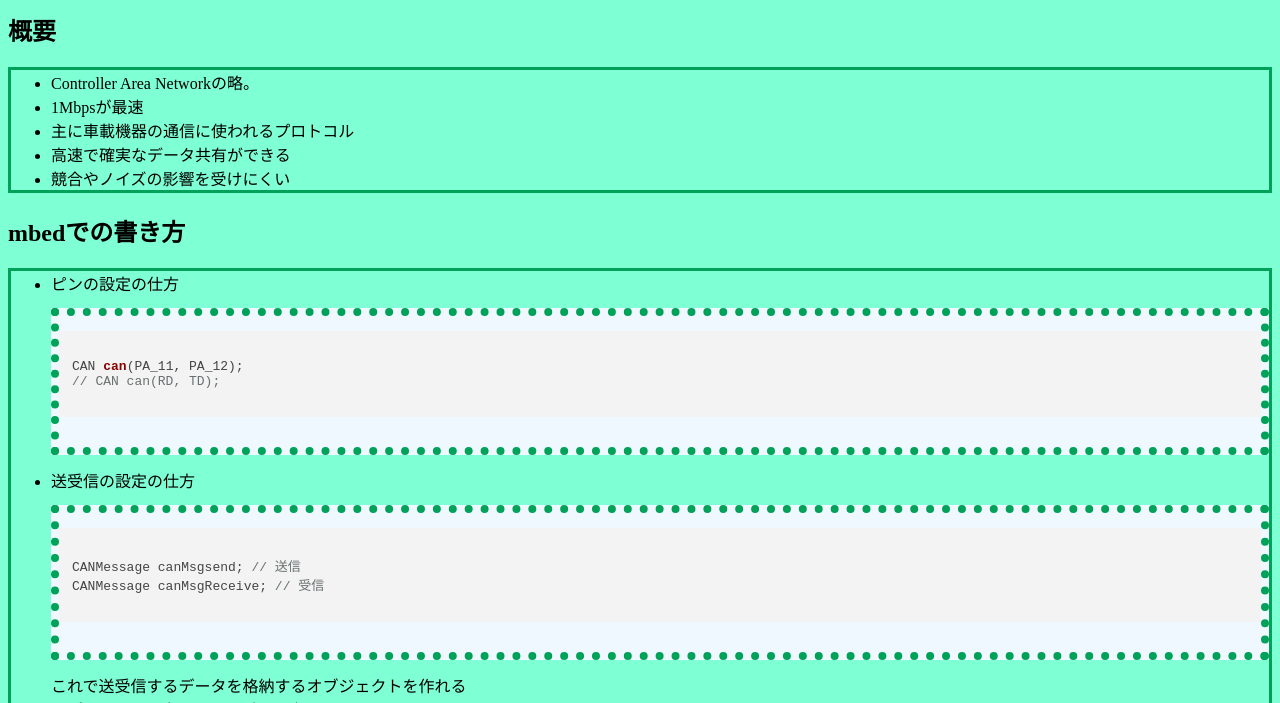
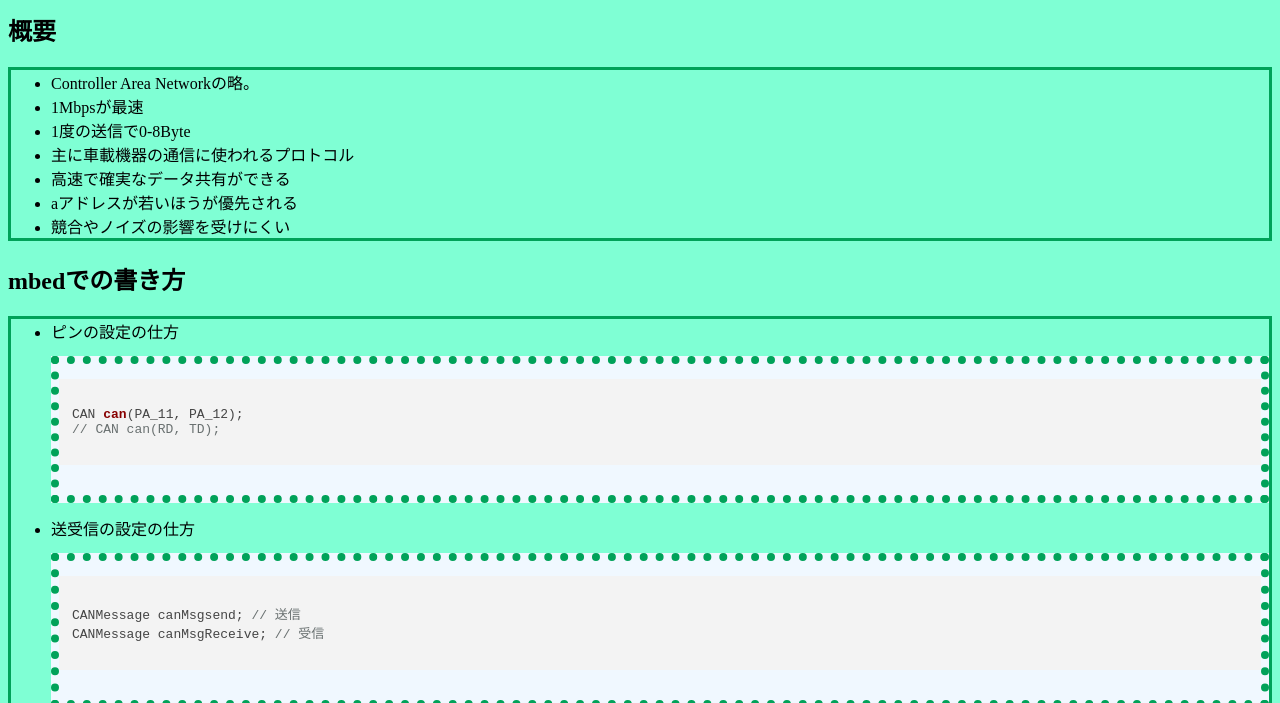
Before and after one commit to Ringofuny/Ringofuny_Technology, a plain HTML site: page CAN/CAN.html in a window 1280 px wide. Shown: the part 97-800 px from the top of the page. Drawn offline with nearby package versions, Linux system fonts and the light colour scheme.

Commit message:
add info

```diff
--- a/CAN/CAN.html
+++ b/CAN/CAN.html
@@ -16,8 +16,10 @@
         <ul>
             <li>Controller Area Networkの略。</li>
             <li>1Mbpsが最速</li>
+            <li>1度の送信で0-8Byte</li>
             <li>主に車載機器の通信に使われるプロトコル</li>
             <li>高速で確実なデータ共有ができる</li>
+            <li>aアドレスが若いほうが優先される</li>
             <li>競合やノイズの影響を受けにくい</li>
         </ul>
 
```
